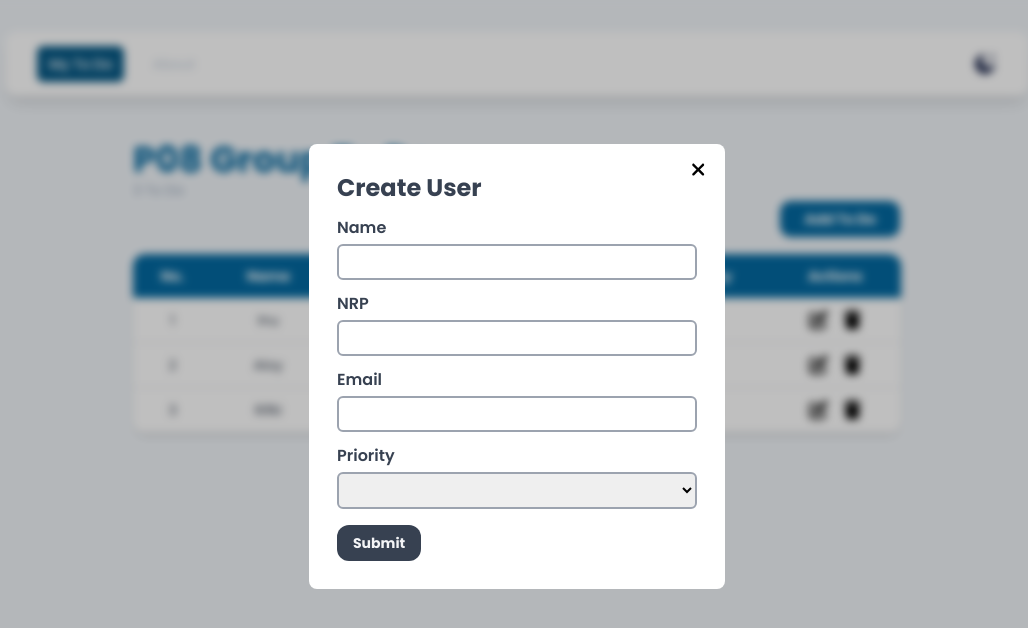
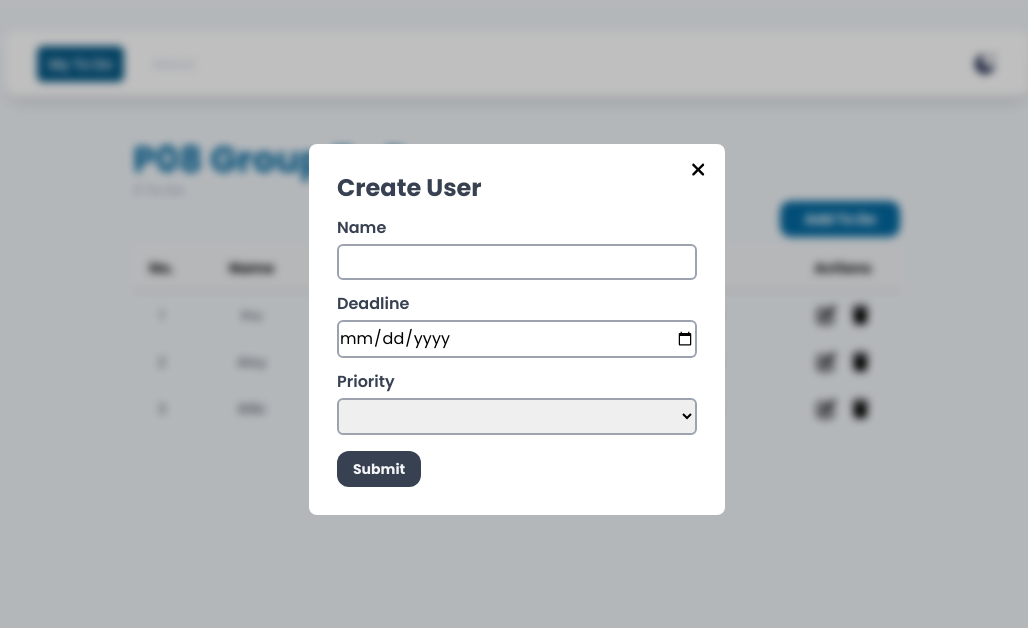
Before and after one commit to ikiadfi88/praktikum-modul1-pemweb, a Vue app: page / in a window 1280 px wide. Both pictures are taken after a click on the button "Add To Do". Shown: the top 628 px of the page, without its empty margins (123-1151 px from the left). Built offline with nearby package versions, Linux system fonts and the light colour scheme.

Commit message:
add list category fitur by Caca

```diff
--- a/src/components/CreateUserForm.vue
+++ b/src/components/CreateUserForm.vue
@@ -7,32 +7,24 @@ export default {
     return {
       userStore,
       inputName: "",
-      inputNrp: "",
-      inputEmail: "",
+      inputDeadline: "",
       inputPriority: "",
     };
   },
   methods: {
     addUser() {
-      if (
-        this.inputName === "" ||
-        this.inputNrp === "" ||
-        this.inputEmail === "" ||
-        this.inputpriority === ""
-      )
-        return;
+      if (this.inputName === "" || this.inputDeadline === "" || this.inputPriority === "") return;
       const newUser = {
         id: Date.now().toString(),
         name: this.inputName,
-        nrp: this.inputNrp,
-        email: this.inputEmail,
-        priority: this.inputpriority,
+        Deadline: this.inputDeadline,
+        Priority: this.inputPriority,
+        status: "1",
       };
       userStore.createUser(newUser);
       this.inputName = "";
-      this.inputNrp = "";
-      this.inputEmail = "";
-      this.inputpriority = "";
+      this.inputDeadline = "";
+      this.inputPriority = "";
       this.$emit("close-modal");
     },
   },
@@ -44,39 +36,21 @@ export default {
   <div class="flex flex-col gap-3">
     <div class="flex flex-col gap-1">
       <label class="text-gray-700 font-semibold">Name</label>
-      <input
-        v-model="inputName"
-        class="border-2 py-1 border-gray-400 rounded-md"
-      />
+      <input v-model="inputName" class="border-2 py-1 border-gray-400 rounded-md" />
     </div>
     <div class="flex flex-col gap-1">
-      <label class="text-gray-700 font-semibold">NRP</label>
-      <input
-        v-model="inputNrp"
-        class="border-2 py-1 border-gray-400 rounded-md"
-      />
-    </div>
-    <div class="flex flex-col gap-1">
-      <label class="text-gray-700 font-semibold">Email</label>
-      <input
-        v-model="inputEmail"
-        class="border-2 py-1 border-gray-400 rounded-md"
-      />
+      <label class="text-gray-700 font-semibold">Deadline</label>
+      <input type="date" v-model="inputDeadline" class="border-2 py-1 border-gray-400 rounded-md" />
     </div>
     <div class="flex flex-col gap-1">
       <label class="text-gray-700 font-semibold">Priority</label>
-      <select v-model="inputpriority"
-      class="border-2 py-1 border-gray-400 rounded-md">
-								<option>Low</option>
-								<option>Medium</option>
-								<option>High</option>
-							</select>
+      <select v-model="inputPriority" class="border-2 py-1 border-gray-400 rounded-md">
+        <option value="Low">Low</option>
+        <option value="Medium">Medium</option>
+        <option value="High">High</option>
+      </select>
     </div>
   </div>
-  <button
-    @click="addUser"
-    class="px-4 py-2 mt-1 bg-gray-700 w-fit h-fit text-gray-100 font-bold text-sm rounded-xl hover:scale-110 transition-all hover:ease-in-out hover:duration-300"
-  >
-    Submit
-  </button>
+
+  <button @click="addUser" class="px-4 py-2 mt-1 bg-gray-700 w-fit h-fit text-gray-100 font-bold text-sm rounded-xl hover:scale-110 transition-all hover:ease-in-out hover:duration-300">Submit</button>
 </template>
--- a/src/components/UserList.vue
+++ b/src/components/UserList.vue
@@ -10,44 +10,63 @@ export default {
 </script>
 
 <template>
-  <table class="bg-white mt-2 rounded-xl overflow-hidden mb-3 shadow-md">
-    <thead class="bg-sky-700">
+  <table>
+    <thead class="bg-gray-100 border-b-2 border-gray-300">
       <tr>
-        <th class="text-sm font-bold p-3 text-white">No.</th>
-        <th class="text-sm font-bold p-3 text-white">Name</th>
-        <th class="text-sm font-bold p-3 text-white">NRP</th>
-        <th class="text-sm font-bold p-3 text-white">Email</th>
-        <th class="text-sm font-bold p-3 text-white">Priority</th>
-        <th class="text-sm font-bold p-3 text-white">Actions</th>
+        <th class="p-1 text-sm font-bold tracking-wide">No.</th>
+        <th class="p-3 text-sm font-bold tracking-wide">Name</th>
+        <th class="p-1 text-sm font-bold tracking-wide">Deadline</th>
+        <th class="p-1 text-sm font-bold tracking-wide">Priority</th>
+        <th class="p-1 text-sm font-bold tracking-wide">Status</th>
+        <th class="p-1 text-sm font-bold tracking-wide">Actions</th>
       </tr>
     </thead>
     <tbody>
-      <tr class="border-b" v-for="(user, index) in userStore.users" :key="user.id">
-        <th class="text-sm text-gray-700 font-normal p-3">
+      <tr
+        class="border-b"
+        v-for="(user, index) in userStore.users"
+        :key="user.id"
+        :class="{ 'strikethrough': user.status === '3', 'highlight-yellow': user.Priority === 'High'}">
+        <th class="p-3 text-sm text-gray-700 font-normal">
           {{ index + 1 }}
         </th>
-        <th class="text-sm text-gray-700 font-normal p-3">
+        <th class="p-3 text-sm text-gray-700 font-normal">
           {{ user.name }}
         </th>
-        <th class="text-sm text-gray-700 font-normal">
-          {{ user.nrp }}
+        <th class="p-3 text-sm text-gray-700 font-normal">
+          {{ user.Deadline }}
         </th>
-        <th class="text-sm text-gray-700 font-normal">
-          {{ user.email }}
+        <th class="p-3 text-sm text-gray-700 font-normal">
+          {{ user.Priority }}
         </th>
-        <th class="text-sm text-gray-700 font-normal">
-          {{ user.priority }}
+        <th class="p-3 text-sm text-gray-700 font-normal">
+          <select v-model="user.status" @change="updateStatus(user)">
+            <option value="1">to do</option>
+            <option value="2">on progress</option>
+            <option value="3">finished</option>
+          </select>
         </th>
         <th>
           <div class="flex justify-center gap-4 items-center h-full w-full">
             <router-link :to="{ name: 'edit', params: { id: user.id } }">
-              <svg xmlns="http://www.w3.org/2000/svg" height="1.2em" viewBox="0 0 512 512" class="cursor-pointer">
-                <path
-                  d="M471.6 21.7c-21.9-21.9-57.3-21.9-79.2 0L362.3 51.7l97.9 97.9 30.1-30.1c21.9-21.9 21.9-57.3 0-79.2L471.6 21.7zm-299.2 220c-6.1 6.1-10.8 13.6-13.5 21.9l-29.6 88.8c-2.9 8.6-.6 18.1 5.8 24.6s15.9 8.7 24.6 5.8l88.8-29.6c8.2-2.7 15.7-7.4 21.9-13.5L437.7 172.3 339.7 74.3 172.4 241.7zM96 64C43 64 0 107 0 160V416c0 53 43 96 96 96H352c53 0 96-43 96-96V320c0-17.7-14.3-32-32-32s-32 14.3-32 32v96c0 17.7-14.3 32-32 32H96c-17.7 0-32-14.3-32-32V160c0-17.7 14.3-32 32-32h96c17.7 0 32-14.3 32-32s-14.3-32-32-32H96z"
-                />
-              </svg>
+            <svg
+              xmlns="http://www.w3.org/2000/svg"
+              height="1.2em"
+              viewBox="0 0 512 512"
+              class="cursor-pointer"
+            >
+              <path
+                d="M471.6 21.7c-21.9-21.9-57.3-21.9-79.2 0L362.3 51.7l97.9 97.9 30.1-30.1c21.9-21.9 21.9-57.3 0-79.2L471.6 21.7zm-299.2 220c-6.1 6.1-10.8 13.6-13.5 21.9l-29.6 88.8c-2.9 8.6-.6 18.1 5.8 24.6s15.9 8.7 24.6 5.8l88.8-29.6c8.2-2.7 15.7-7.4 21.9-13.5L437.7 172.3 339.7 74.3 172.4 241.7zM96 64C43 64 0 107 0 160V416c0 53 43 96 96 96H352c53 0 96-43 96-96V320c0-17.7-14.3-32-32-32s-32 14.3-32 32v96c0 17.7-14.3 32-32 32H96c-17.7 0-32-14.3-32-32V160c0-17.7 14.3-32 32-32h96c17.7 0 32-14.3 32-32s-14.3-32-32-32H96z"
+              />
+            </svg>
             </router-link>
-            <svg @click="userStore.deleteUser(user.id)" xmlns="http://www.w3.org/2000/svg" height="1.2em" viewBox="0 0 448 512" class="cursor-pointer">
+            <svg
+              @click="userStore.deleteUser(user.id)"
+              xmlns="http://www.w3.org/2000/svg"
+              height="1.2em"
+              viewBox="0 0 448 512"
+              class="cursor-pointer"
+            >
               <path
                 d="M135.2 17.7L128 32H32C14.3 32 0 46.3 0 64S14.3 96 32 96H416c17.7 0 32-14.3 32-32s-14.3-32-32-32H320l-7.2-14.3C307.4 6.8 296.3 0 284.2 0H163.8c-12.1 0-23.2 6.8-28.6 17.7zM416 128H32L53.2 467c1.6 25.3 22.6 45 47.9 45H346.9c25.3 0 46.3-19.7 47.9-45L416 128z"
               />
@@ -58,3 +77,13 @@ export default {
     </tbody>
   </table>
 </template>
+
+<style>
+.strikethrough {
+  text-decoration: line-through;
+  color: red;
+}
+.highlight-yellow {
+  background-color: yellow;
+}
+</style>
--- a/src/views/EditView.vue
+++ b/src/views/EditView.vue
@@ -20,24 +20,24 @@
           <label class="text-gray-700 font-semibold">Name</label>
       <input
         v-model="inputNewName"
-            class="border rounded-md px-3 py-2 border-gray-400 focus:outline-none focus:border-blue-500"
+        class="border-2 py-1 border-gray-400 rounded-md"
       />
     </div>
-        <div class="flex flex-col">
-          <label class="text-gray-700 font-semibold">NRP</label>
+    <div class="flex flex-col gap-1">
+      <label class="text-gray-700 font-semibold">Deadline</label>
       <input
-            v-model="inputNewNrp"
-            class="border rounded-md px-3 py-2 border-gray-400 focus:outline-none focus:border-blue-500"
-
+        type="date"
+        v-model="inputNewDeadline"
+        class="border-2 py-1 border-gray-400 rounded-md"
       />
     </div>
-        <div class="flex flex-col">
-          <label class="text-gray-700 font-semibold">Email</label>
-          <input
-            v-model="inputNewEmail"
-            class="border rounded-md px-3 py-2 border-gray-400 focus:outline-none focus:border-blue-500"
-
-          />
+    <div class="flex flex-col gap-1">
+      <label class="text-gray-700 font-semibold">Priority</label>
+      <select v-model="inputNewPriority" class="border-2 py-1 border-gray-400 rounded-md">
+        <option value="Low">Low</option>
+        <option value="Medium">Medium</option>
+        <option value="High">High</option>
+      </select>
       </div>
       </div>
       <button
@@ -58,8 +58,8 @@ export default {
       userStore,
       id: this.$route.params.id,
       inputNewName: "",
-      inputNewNrp: "",
-      inputNewEmail: "",
+      inputNewDeadline: "",
+      inputNewPriority: "",
     };
   },
   methods: {
@@ -67,16 +67,17 @@ export default {
       const user = this.userStore.users.find((user) => user.id === parseInt(this.id) || user.id === this.id);
       if (user) {
         this.inputNewName = user.name;
-        this.inputNewNrp = user.nrp;
-        this.inputNewEmail = user.email;
+        this.inputNewDeadline = user.Deadline;
+        this.inputNewPriority = user.Priority;
       }
     },
     updateUser(index){
         const updatedUser = {
             id: index,
             name: this.inputNewName,
-            nrp: this.inputNewNrp,
-            email: this.inputNewEmail,
+            Deadline: this.inputNewDeadline,
+            Priority: this.inputNewPriority,
+            status: "1",
         };
         userStore.editUser(updatedUser)
         this.$router.push('/');
```
Lines whose indentation alone changed are shown as unchanged.
